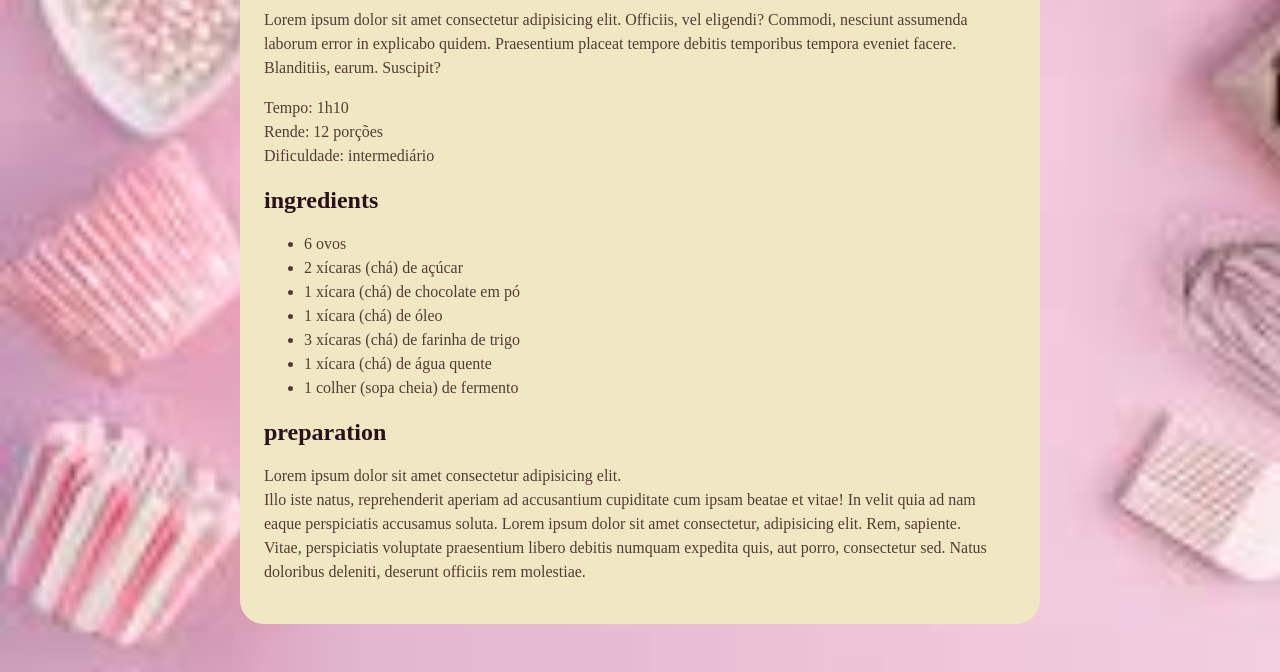
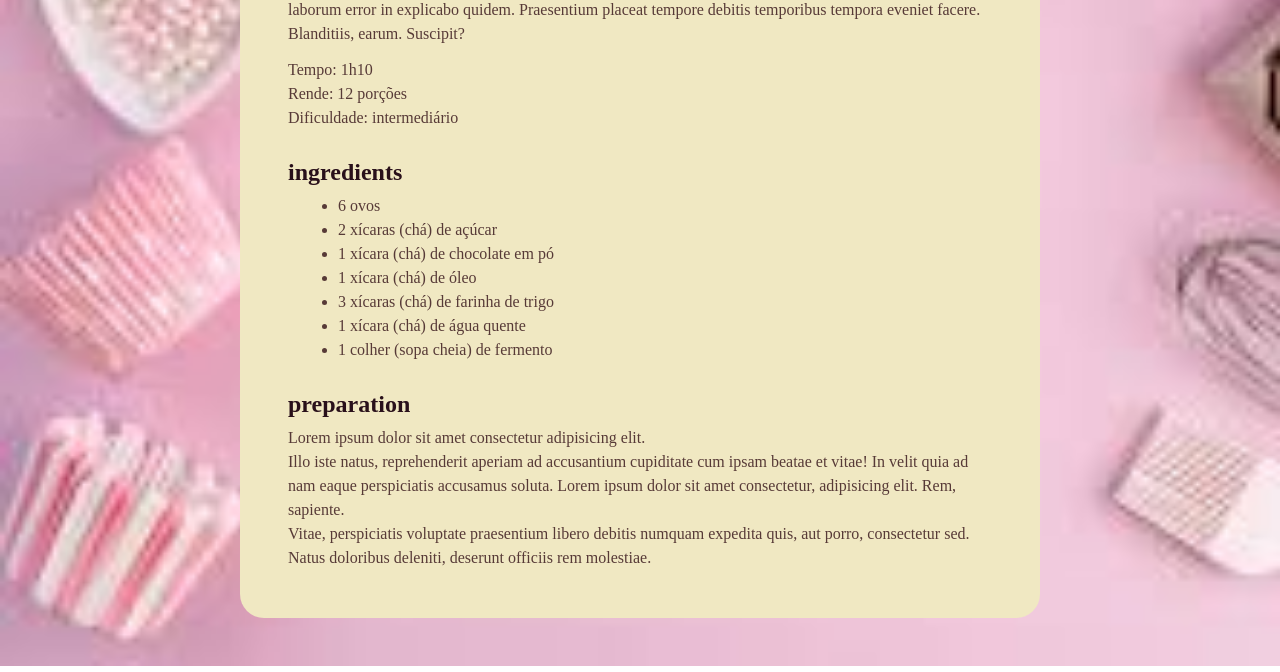
Before and after one commit to TanisePaloschi/ProjetoBolo, a plain HTML site: page index.HTML in a window 1280 px wide. Shown: the part 390-1062 px from the top of the page. Drawn offline with Linux system fonts and the light colour scheme; a web font is replaced by a local one.

Commit message:
customizando espaços

```diff
--- a/style.CSS
+++ b/style.CSS
@@ -1,3 +1,8 @@
+*{
+    margin: 0;
+    padding: 0;
+}
+
 :root{
     font-family: "Alice", serif;
     line-height: 150%;
@@ -22,6 +27,18 @@ img{
     border-radius: 16px;
 }
 
+main{
+    padding: 24px;
+}
+
+section + section {
+    margin-top: 24px;
+}
+
+#about p + p {
+    margin-top: 12px
+}
+
 h1{
     line-height: 140%;
     font-size: 40px;
@@ -32,5 +49,11 @@ h2{
 }
 h1, h2{
     color: #29101a;
+    margin-bottom: 4px;
+    line-height: 150%;
 
 }
+
+ul{
+    padding-left: 50px;
+}
```
